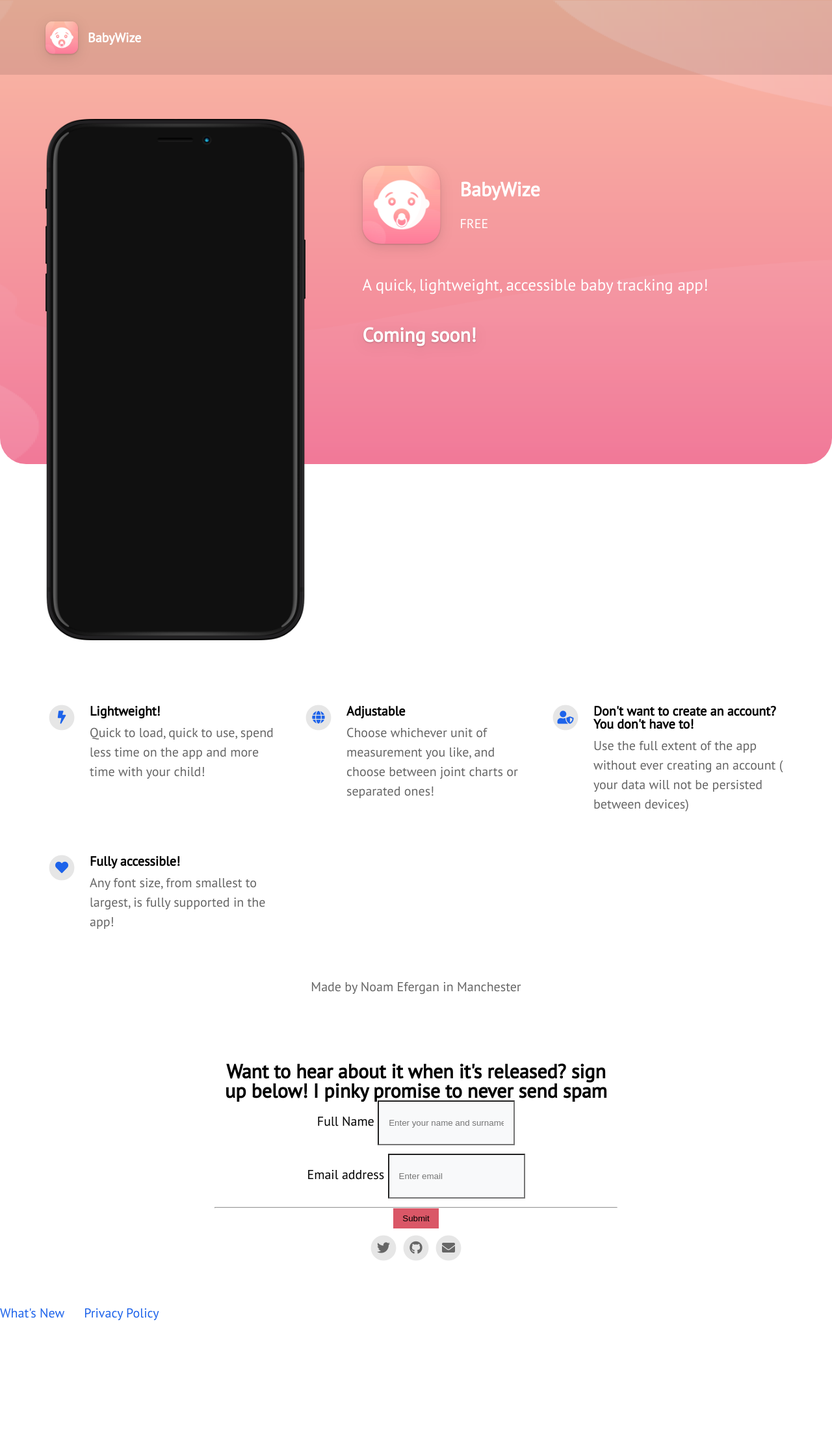
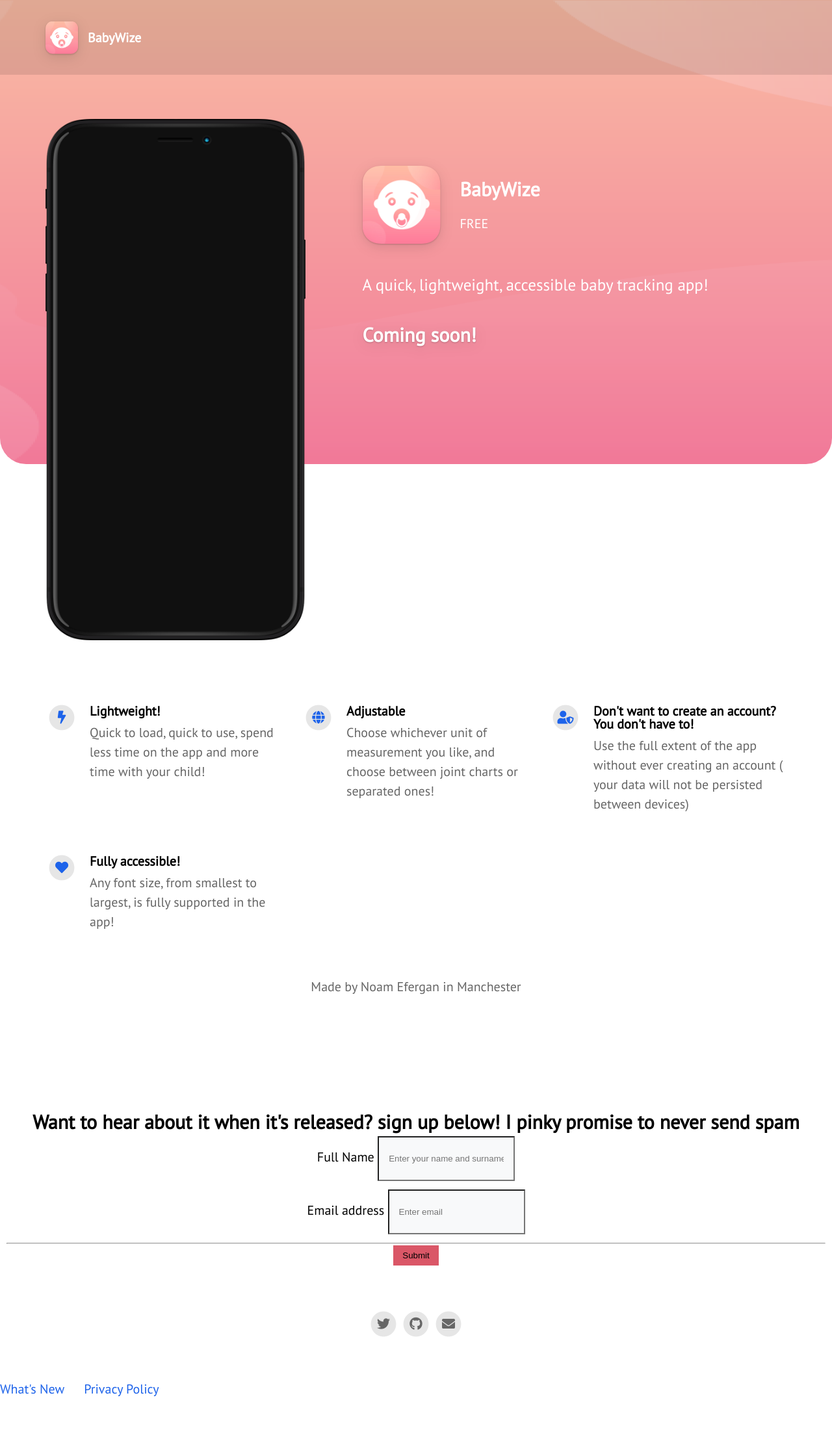
Before and after one commit to NoamEfergan/BabyWizeLanding, a Jekyll site: the page built from index.html, in a window 1280 px wide. Shown: the whole page at 65% size. Built offline with Jekyll 4.4.1, drawn with Linux system fonts in a browser that asks for light colours; nearby versions of some CDN libraries; before the commit the page ends 2100 px from its top, so only the background shows below that.

Commit message:
try again

```diff
--- a/_sass/layout.scss
+++ b/_sass/layout.scss
@@ -550,6 +550,12 @@ footer {
     width: 50%;
     padding: 10px;
     text-align: center;
+    display: block;
+    line-height: 1.5;
+    width: 100%;
+    text-align: center;
+    padding-top: 70px;
+    padding-bottom: 70px;
 }
 
 .footerLinks {
```
